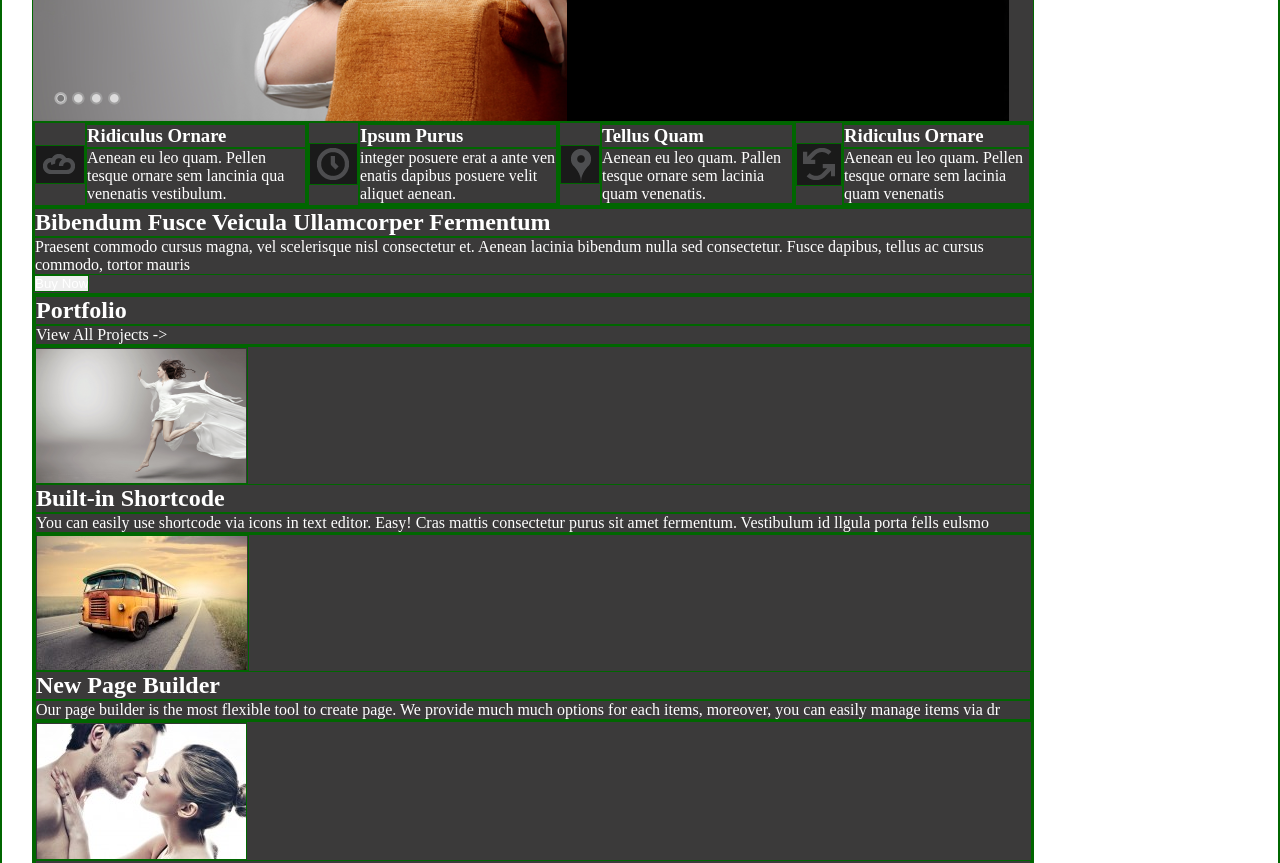
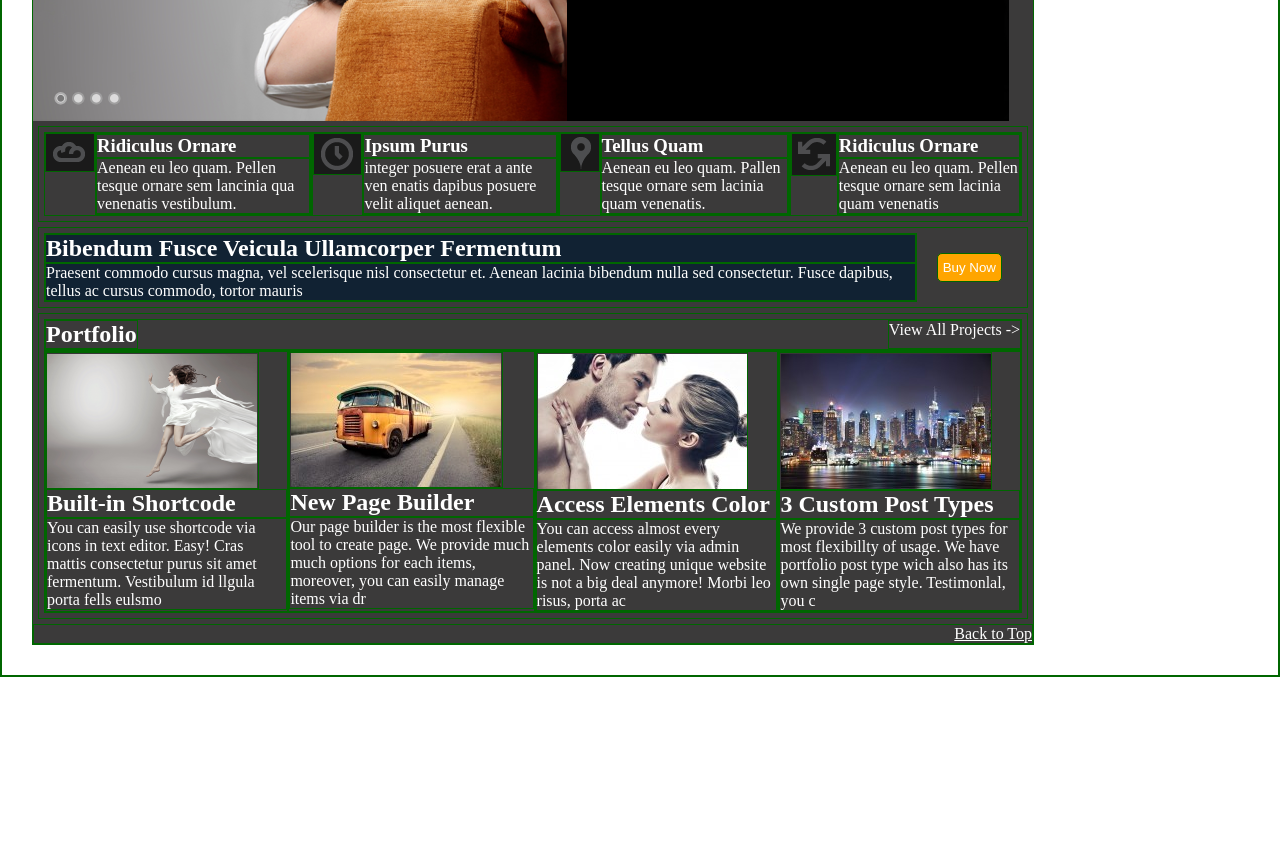
Before and after one commit to Agedob/Baby_Exam, a plain HTML site: page index.html in a window 1280 px wide. Shown: the part 380-1243 px from the top of the page. After the commit the page ends 1057 px from the top, so only its background shows below. Drawn offline with Linux system fonts and the light colour scheme.

Commit message:
positoning done

```diff
--- a/index.html
+++ b/index.html
@@ -61,15 +61,17 @@
                 </div>
             </div>
                 <div id="split">
+                    <div id="split_text">
                         <h2>Bibendum Fusce Veicula Ullamcorper Fermentum</h2>
                         <p>Praesent commodo cursus magna, vel scelerisque nisl
                          consectetur et. Aenean lacinia bibendum nulla sed consectetur.
                         Fusce dapibus, tellus ac cursus commodo, tortor mauris
                         </p>
+                    </div>
                     <input type="button" value="Buy Now">
                 </div>
             <div id="footer">
-                <div id="port_header">
+                <div id="footer_head">
                     <h2>
                         Portfolio
                     </h2>
@@ -77,6 +79,7 @@
                         View All Projects ->
                     </p>
                 </div>
+                <div id="footer_main">
                     <div id="port1">
                         <img src="images/portfolio1.png">
                         <h2>
@@ -119,6 +122,7 @@
                         </p>
                     </div>
                 </div>
+            </div>
             <a href="#header" id="BTT">Back to Top</a>
         </div>
     </body>
--- a/styles.css
+++ b/styles.css
@@ -32,10 +32,12 @@
 #main{
     display: flex;
     align-items: center;
+    padding: 5px;
+    margin: 5px;
 }
 .icon_box{
     display: flex;
-    align-items: center;
+    align-items: flex-start;
 }
 .icon_text{
     display: inline-block;
@@ -44,3 +46,32 @@
     /* padding: 50% 0%;
     height: 100%; */
 }
+#split{
+    display: flex;
+    padding: 5px;
+    margin: 5px;
+}
+#split_text{
+    background-color: #123;
+}
+input[type='button']{
+    margin: 20px;
+    background-color: orange;
+    border-radius: 5px;
+    padding: 5px;
+}
+#footer{
+    padding: 5px;
+    margin: 5px;
+}
+#footer_head{
+    display: flex;
+    justify-content: space-between;
+}
+#footer_main{
+    display: flex;
+}
+#BTT{
+    display: flex;
+    justify-content: flex-end;
+}
```
Lines whose indentation alone changed are shown as unchanged.
